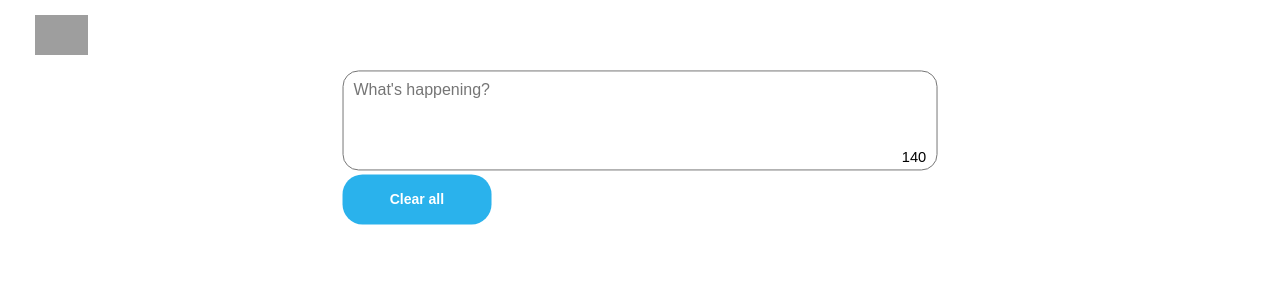
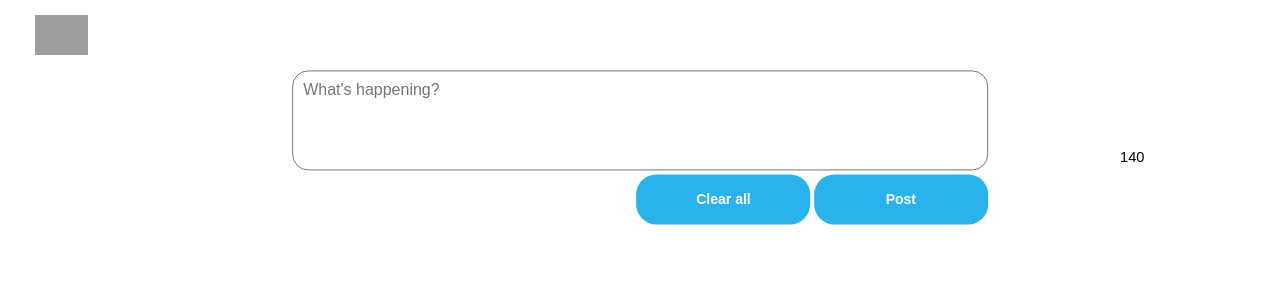
Before and after one commit to devsantiag/twitter-project, a React (Create React App) app in the folder twitter/: page / in a window 1280 px wide. Shown: the top 300 px of the page. Built offline with nearby package versions, Linux system fonts and the light colour scheme; grey boxes are pictures that could not be loaded.

Commit message:
added new button 'post'

```diff
--- a/twitter/src/Main/Page/Design/MainStyle.css
+++ b/twitter/src/Main/Page/Design/MainStyle.css
@@ -61,7 +61,6 @@
 /* style-button clear all content */
 .buttonClearAll {
     position: relative;
-    cursor: pointer;
     padding: 10px;
     width: 50%;
     height: 50px;
@@ -72,9 +71,33 @@
     border: none;
     font-weight: bold;
     font-size: 14px;
+    color: white;
+    transition: background-color 0.2s ease;
+    left: 99%;
+}
+
+/* post content button */
+.postContentButton {
+    position: relative;
+    cursor: pointer;
+    padding: 10px;
+    width: 50%;
+    height: 50px;
+    background-color: #2ab2ec;
+    cursor: pointer;
+    border-radius: 20px;
+    border: none;
+    font-weight: bold;
+    font-size: 14px;
     text-align: center;
     color: white;
     transition: background-color 0.2s ease;
+    left: 100%;
+}
+
+.postContentButton:hover,
+.buttonClearAll:hover {
+    background-color: #1ea0d8f1;
 }
 
 /*
@@ -183,9 +206,9 @@
     display: flex;
     width: 22px;
     height: 22px;
-    top: 50px;
-    left: 3.8px;
-    transform: translate(117px, -50px);
+    top: 58px;
+    left: 10px;
+    transform: translate(120px, -50px);
     display: block;
 }
 
@@ -196,7 +219,7 @@
     font-size: 9pt;
     text-indent: 9.3%;
     top: -43px;
-    left: -25%;
+    left: -27%;
     font-weight: bold;
     color: rgba(0, 0, 0, 0.815);
     cursor: pointer;
@@ -224,8 +247,7 @@
 }
 
 /* animation buttons */
-.individualDeleteContent:hover,
-.buttonClearAll:hover {
+.individualDeleteContent:hover {
     background-color: #1ea0d8f1;
 }
 
--- a/twitter/src/Main/Page/MainPage/Main.js
+++ b/twitter/src/Main/Page/MainPage/Main.js
@@ -64,6 +64,7 @@ export default function Main() {
           onKeyDown={hundleSendContent}
         />
         <button className="buttonClearAll" type="button" onClick={handleClearFormClick}>Clear all</button>
+        <button className="postContentButton">Post</button>
         <div className="CharacterCounter">
           <p className={remainingCharsstyle()}>{remainingChars}</p>
         </div>
@@ -88,6 +89,7 @@ export default function Main() {
                 value={indexId}
                 onClick={(event) => hundleClearItemIndividual(event.target.value)}
               >Delete</button>
+
             </li>
           </ul>
         ))}
```
